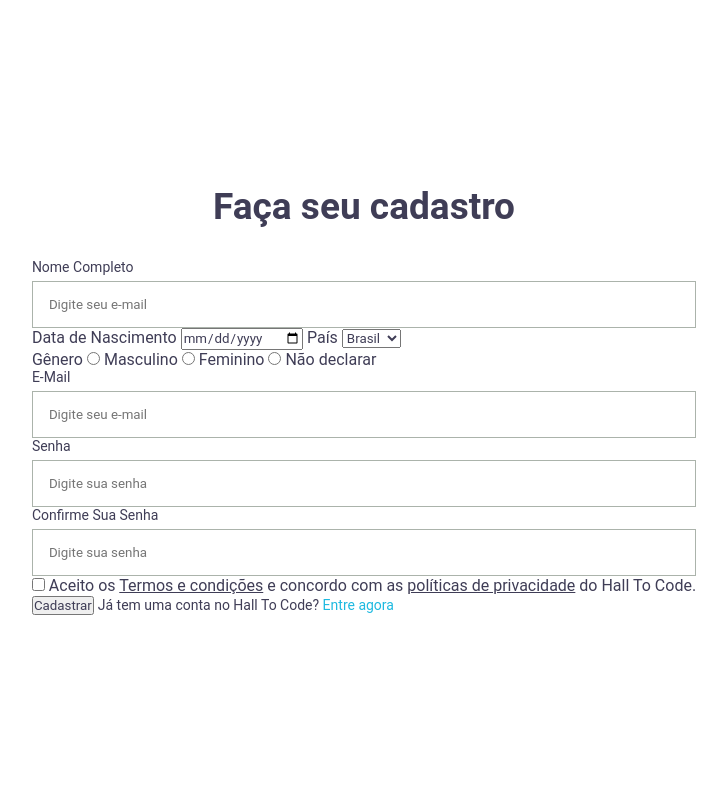
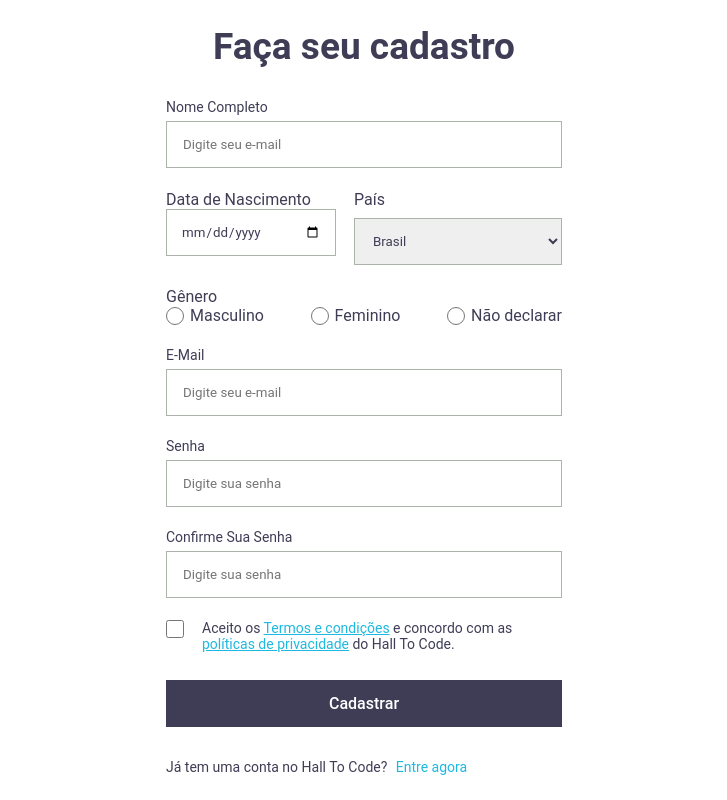
Before and after one commit to leojscalabrin/formulario, a plain HTML site: page html/signin.html in a window 1280 px wide. Shown: the whole page, without its empty margins (276-1003 px from the left). Drawn offline with Linux system fonts and the light colour scheme.

Commit message:
Add files via upload

```diff
--- a/css/styles.css
+++ b/css/styles.css
@@ -79,6 +79,7 @@ h1 {
 
 .send {
     height: 47px;
+    width: 100%;
     background-color: #3F3D56;
     font-weight: 500;
     font-size: 16px;
@@ -95,4 +96,88 @@ h1 {
 .signin-link {
     color: #1DB9E0;
     text-decoration: none;
+    padding-left: 5px;
 }
+
+/* estilização cadastro */
+.signin-form{
+    width: 396px;
+}
+
+.box-double{
+    display: flex;
+    justify-content: space-between;
+}
+
+.box-date {
+    width: 170px;
+    display: flex;
+    flex-direction: column;
+}
+
+.box-country {
+    width: 208px;
+    display: flex;
+    flex-direction: column;
+    margin-bottom: 22px;
+}
+
+.country-label{
+    margin-bottom: 9px;
+}
+
+.margin {
+    margin-bottom: 22px;
+
+}
+
+.date {
+    height: 47px;
+    padding: 12px 14px;
+    border: 1px solid #ABB3AB;
+}
+
+.country {
+    height: 47px;
+    padding: 12px 14px;
+    border-color: #ABB3AB;
+}
+
+.box-gender {
+    display: flex;
+    justify-content: space-between;
+    align-items: center;
+}
+
+.wrapper {
+    display: flex;
+    align-items: center;
+}
+
+.wrapper input {
+    margin-right: 6px;
+    display: inline-block;
+    width: 18px;
+    height: 18px;
+}
+
+.accept-container {
+    margin-bottom: 28px;
+    display: flex;
+}
+
+.accept {
+    display: inline-block;
+    width: 18px;
+    height: 18px;
+    min-width: 18px;
+    margin-right: 18px;
+}
+
+.accept-span {
+    font-size: 14px;
+}
+
+.accept-link {
+    color: #1DB9E0;
+}
--- a/html/signin.html
+++ b/html/signin.html
@@ -4,57 +4,73 @@
 
 <body>
     <section class="container">
-        <form>
+        <form class="signin-form">
             <h1>Faça seu cadastro</h1>
 
-            <div class="box">
+            <div class="box margin">
                 <label for="name" class="label-text">Nome completo</label>
                 <input class="text" type="text" id='name' placeholder="Digite seu e-mail">
             </div>
 
+            <div class="box-double">
+                <div class="box-date">
                     <label for="date">Data de Nascimento</label>
-            <input type="date" name="date" id="date">
+                    <input type="date" name="date" id="date" class="date">
+                </div>
 
-            <label for="country">País</label>
-            <select>
+                <div class="box-country">
+                    <label for="country" class="country-label">País</label>
+                    <select class="country">
                         <option value="brasil">Brasil</option>
                         <option value="japao">Japão</option>
                         <option value="italia">Itália</option>
                     </select>
+                </div>
+            </div>
 
-            <div class="box">
+            <div class="box margin">
                 <label for="gender">Gênero</label>
+                <div class="box-gender">
+                    <div class="wrapper">
                         <input type="radio" name="radio" id="masc">
                         <label for="masc">Masculino</label>
+                    </div>
 
+                    <div class="wrapper">
                         <input type="radio" name="radio" id="fem">
                         <label for="fem">Feminino</label>
+                    </div>
 
+                    <div class="wrapper">
                         <input type="radio" name="radio" id="not">
                         <label for="not">Não declarar</label>
                     </div>
 
-            <div class="box">
+                </div>
+            </div>
+
+            <div class="box margin">
                 <label for="email" class="label-text">E-mail</label>
                 <input class="text" type="text" id='email' placeholder="Digite seu e-mail">
             </div>
 
-            <div class="box">
+            <div class="box margin">
                 <label for="password" class="label-text">senha</label>
                 <input class="text" type="password" id="password" placeholder="Digite sua senha">
             </div>
 
-            <div class="box">
+            <div class="box margin">
                 <label for="password" class="label-text">Confirme sua senha</label>
                 <input class="text" type="password" id="password" placeholder="Digite sua senha">
             </div>
 
-            <div>
-                <input type="checkbox" name="accept" id="accept">
-                <span>Aceito os <a href="#">Termos e condições</a> e concordo com as <a href="#"> políticas de privacidade</a> do Hall To Code.</span>
+            <div class="accept-container">
+                <input type="checkbox" name="accept" id="accept" class="accept">
+                <span class="accept-span">Aceito os <a href="#" class="accept-link">Termos e condições</a> e concordo com as <a href="#" class="accept-link"> políticas de
+                        privacidade</a> do Hall To Code.</span>
             </div>
 
-            <button type="submit">Cadastrar</button>
+            <button type="submit" class="send">Cadastrar</button>
 
             <span class="signin">Já tem uma conta no Hall To Code?
                 <a href="#" class="signin-link">Entre agora</a>
```
Also changed, not shown: html/recoverPassword.html (added, +15 -0 lines). Lines whose indentation alone changed are shown as unchanged.
